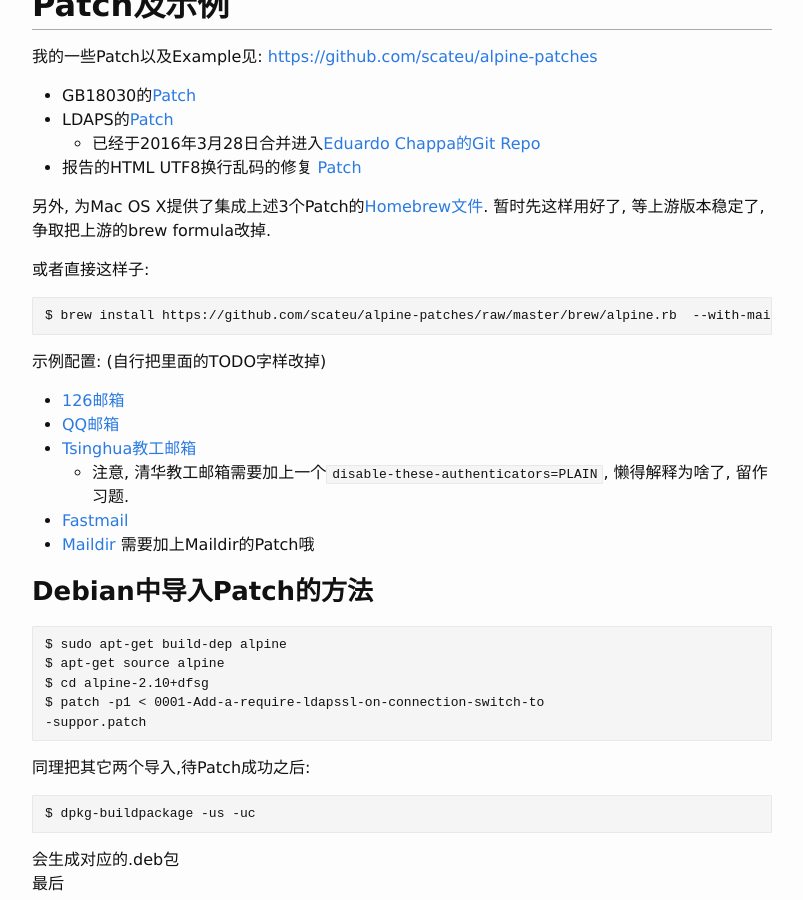
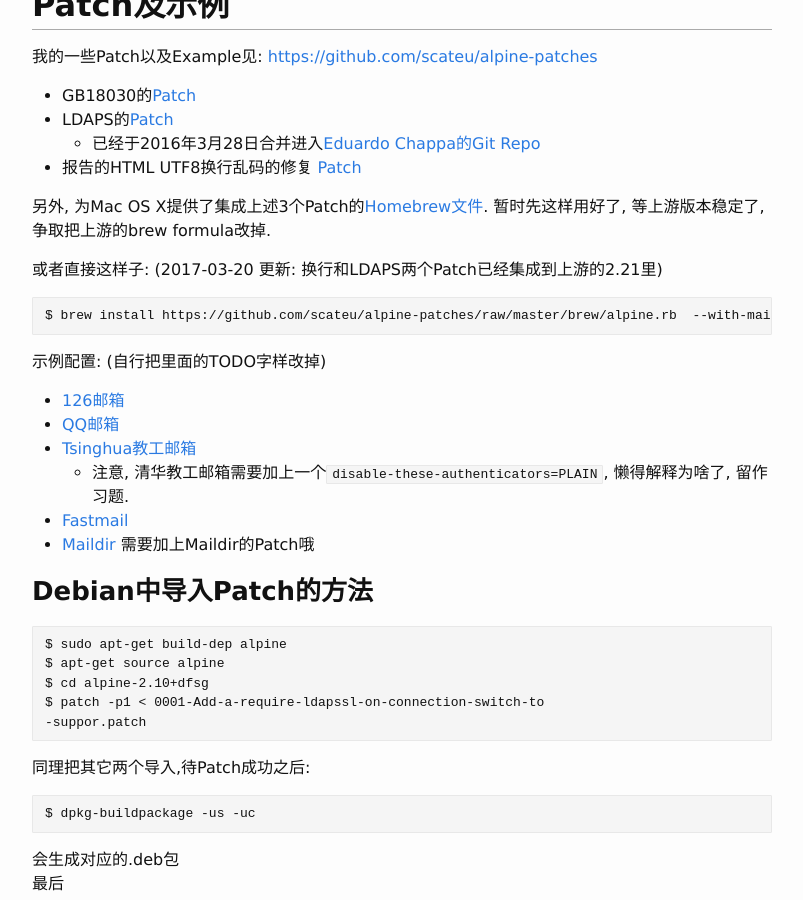
Before and after one commit to scateu/scateu.github.io, a Jekyll site: the page built from _posts/2015-08-23-alpine.md, in a window 1280 px wide and 900 px high, scrolled down 5804 px. Shown: the whole window, without its empty margins (238-1041 px from the left). Built offline with Jekyll 4.4.1, drawn with Linux system fonts in a browser that asks for light colours; nearby versions of some CDN libraries; comment, search, counter and statistics services are not loaded.

Commit message:
Mon Mar 20 10:01:11 HKT 2017

````diff
--- a/_posts/2015-08-23-alpine.md
+++ b/_posts/2015-08-23-alpine.md
@@ -361,10 +361,10 @@
 
 另外, 为Mac OS X提供了集成上述3个Patch的[Homebrew文件](https://github.com/scateu/alpine-patches/tree/master/brew). 暂时先这样用好了, 等上游版本稳定了, 争取把上游的brew formula改掉.
 
-或者直接这样子:
+或者直接这样子: (2017-03-20 更新: 换行和LDAPS两个Patch已经集成到上游的2.21里)
 
 ```
-$ brew install https://github.com/scateu/alpine-patches/raw/master/brew/alpine.rb  --with-maildir-patch --with-ldaps-patch --with-gb18030-patch --with-wrap-line-patch
+$ brew install https://github.com/scateu/alpine-patches/raw/master/brew/alpine.rb  --with-maildir-patch --with-gb18030-patch
 ```
 
 
````
